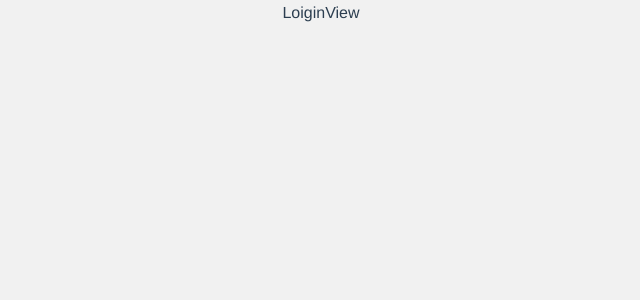
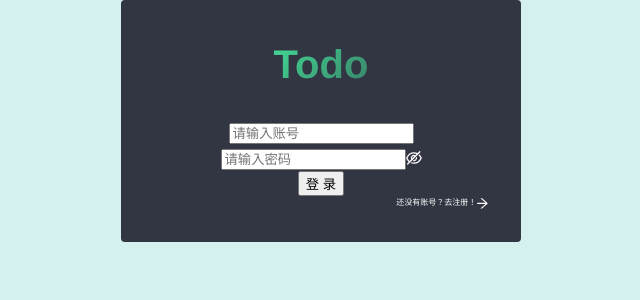
Before and after one commit to 18339167199/todoList, a Vue app: page /login in a window 1280 px wide. Shown: the top 300 px of the page, without its empty margins (319-959 px from the left). Built offline with nearby package versions, Linux system fonts and the light colour scheme.

Commit message:
完成登录表单

```diff
--- /dev/null
+++ b/src/components/loginComp.vue
@@ -0,0 +1,133 @@
+<template>
+  <div class="login-box">
+    <h1>Todo</h1>
+    <a-form
+      class="form"
+      :model="formState"
+      @finish="login"
+      @finishFailed="validateFailed"
+      ref="form"
+    >
+      <!-- username -->
+      <a-form-item
+        name="username"
+        :rules="[{ required: true, message: '请输入账户名!' }]"
+      >
+        <a-input
+          size="large"
+          v-model:value="formState.username"
+          placeholder="请输入账号"
+        />
+      </a-form-item>
+
+      <!-- password -->
+      <a-form-item
+        name="password"
+        :rules="[{ required: true, message: '请输入密码!' }]"
+      >
+        <a-input-password
+          size="large"
+          v-model:value="formState.password"
+          placeholder="请输入密码"
+        />
+      </a-form-item>
+
+      <!-- submit button -->
+      <a-form-item >
+        <a-row style="width: 100%; justify-content: flex-end;">
+          <a-button
+            class="login-btn"
+            html-type="submit"
+            size="default"
+          >
+            登录
+          </a-button>
+        </a-row>
+
+      </a-form-item>
+
+    </a-form>
+    <div class="register">
+      <p class="p">
+        <span>还没有账号？去注册！</span>
+        <arrow-right-outlined class="arrow"/>
+      </p>
+    </div>
+  </div>
+</template>
+
+<script lang="ts" setup>
+import { reactive } from 'vue'
+import { ArrowRightOutlined } from '@ant-design/icons-vue'
+
+type FormState = {
+  username: string,
+  password: string
+}
+
+const formState = reactive<FormState>({
+  username: '',
+  password: ''
+})
+
+const login = () => {
+  console.log('login')
+}
+
+const validateFailed = () => {
+  console.log('validateFailed!')
+}
+</script>
+
+<style lang="scss" scoped>
+$main-body-bg: #323542;
+
+.login-box {
+  width: 50%;
+  max-width: 400px;
+  border-radius: $border-radius;
+  background: $main-body-bg;
+  margin: 0 auto;
+  padding: 2rem;
+  box-sizing: border-box;
+
+  h1 {
+    font-weight: bolder;
+    margin-top: 0;
+    margin-bottom: 1.5rem;
+    font-size: 2.5rem;
+    background: -webkit-linear-gradient(315deg, #42d392 35%, #323542);
+    background-clip: text;
+    -webkit-background-clip: text;
+    -webkit-text-fill-color: transparent;
+  }
+
+  .icon {
+    justify-content: center;
+    font-size: 5rem;
+    margin-bottom: 1rem;
+  }
+
+  .register {
+    margin: 0;
+    text-align: right;
+    font-size: .5rem;
+    color: #fff;
+
+    .p {
+      cursor: pointer;
+      margin: 0;
+      display: flex;
+      justify-content: flex-end;
+      align-items: center;
+      &:hover {
+        color: #42d392;
+      }
+
+      .arrow {
+        font-size: .8rem;
+      }
+    }
+  }
+}
+</style>
--- a/src/router/index.ts
+++ b/src/router/index.ts
@@ -10,22 +10,17 @@ const router = createRouter({
     {
       path: '/home',
       name: 'home',
-      component: () => import(/* webpackChunkName: "HomeView" */ '../views/HomeView.vue')
+      component: () => import(/* webpackChunkName: "HomeView" */ '@/views/HomeView.vue')
     },
     {
       path: '/login',
       name: 'login',
-      component: () => import(/* webpackChunkName: "LoginView" */ '../views/LoginView.vue')
-    },
-    {
-      path: '/register',
-      name: 'register',
-      component: () => import(/* webpackChunkName: "RegisterView" */ '../views/RegisterView.vue')
+      component: () => import(/* webpackChunkName: "LoginView" */ '@/views/LoginAndRegisterView.vue')
     },
     {
       path: '/todo/:id',
       name: 'todo',
-      component: () => import(/* webpackChunkName: "RegisterView" */ '../views/TodoView.vue')
+      component: () => import(/* webpackChunkName: "RegisterView" */ '@/views/TodoView.vue')
     },
     {
       path: '/:pathMatch(.*)*',
--- a/src/types/index.ts
+++ b/src/types/index.ts
@@ -23,6 +23,7 @@ export type Group = {
 }
 
 export type User = {
+  id: number,
   username: string,
   password: string,
   nikeName: string,
--- a/src/views/HomeView.vue
+++ b/src/views/HomeView.vue
@@ -1,5 +1,8 @@
 <template>
-  <div>{{ msg }}</div>
+  <a-layout class="home">
+    <a-layout-sider>Sider</a-layout-sider>
+    <a-layout-content>Content</a-layout-content>
+  </a-layout>
 </template>
 
 <script setup lang="ts">
@@ -9,5 +12,7 @@ const msg = ref<string>('Home')
 </script>
 
 <style lang="scss" scoped>
-
+.home {
+  height: 100%;
+}
 </style>
--- /dev/null
+++ b/src/views/LoginAndRegisterView.vue
@@ -0,0 +1,38 @@
+<template>
+  <a-layout class="login">
+    <a-layout-content class="login-main">
+      <login-comp
+        v-show="!isRegisterMode"
+        ref="login"
+      />
+    </a-layout-content>
+  </a-layout>
+</template>
+
+<script setup lang="ts">
+import { ref } from 'vue'
+import LoginComp from '#/loginComp.vue'
+
+const isRegisterMode = ref<boolean>(false)
+const switchToRegister = () => {
+  isRegisterMode.value = !(isRegisterMode.value)
+}
+</script>
+
+<style lang="scss" scoped>
+$bgcolor: rgb(212, 241, 239);
+$main-body-bg: #323542;
+$text-color: #fff;
+
+.login {
+  height: 100%;
+  background: $bgcolor;
+  color: $text-color;
+
+  &-main {
+    display: flex;
+    justify-content: center;
+    align-items: center;
+  }
+}
+</style>
--- a/src/views/LoginView.vue
+++ /dev/null
@@ -1,17 +0,0 @@
-<template>
-  <div>{{ msg }}</div>
-</template>
-
-<script setup lang="ts">
-import { ref } from 'vue'
-
-const msg = ref<string>('LoiginView')
-
-const say = () => {
-  console.log('Hello')
-}
-</script>
-
-<style scoped>
-
-</style>
--- a/src/views/RegisterView.vue
+++ /dev/null
@@ -1,17 +0,0 @@
-<template>
-  <div>{{ msg }}</div>
-</template>
-
-<script setup lang="ts">
-import { ref } from 'vue'
-
-const msg = ref<string>('RegisterView')
-
-const say = () => {
-  console.log('Hello')
-}
-</script>
-
-<style scoped>
-
-</style>
```
Also changed, not shown: components.d.ts (+10 -0 lines), 1 other file (tests, documents, lock files or other folders).
